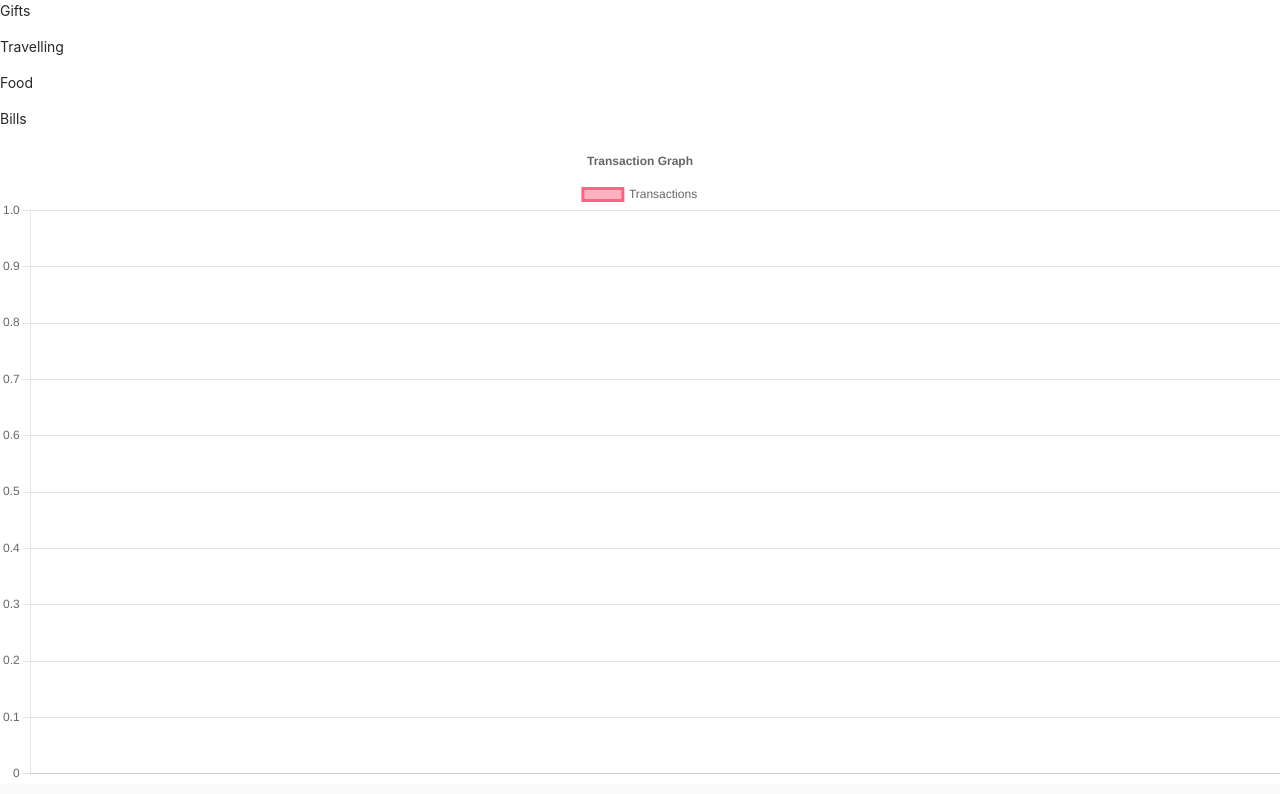
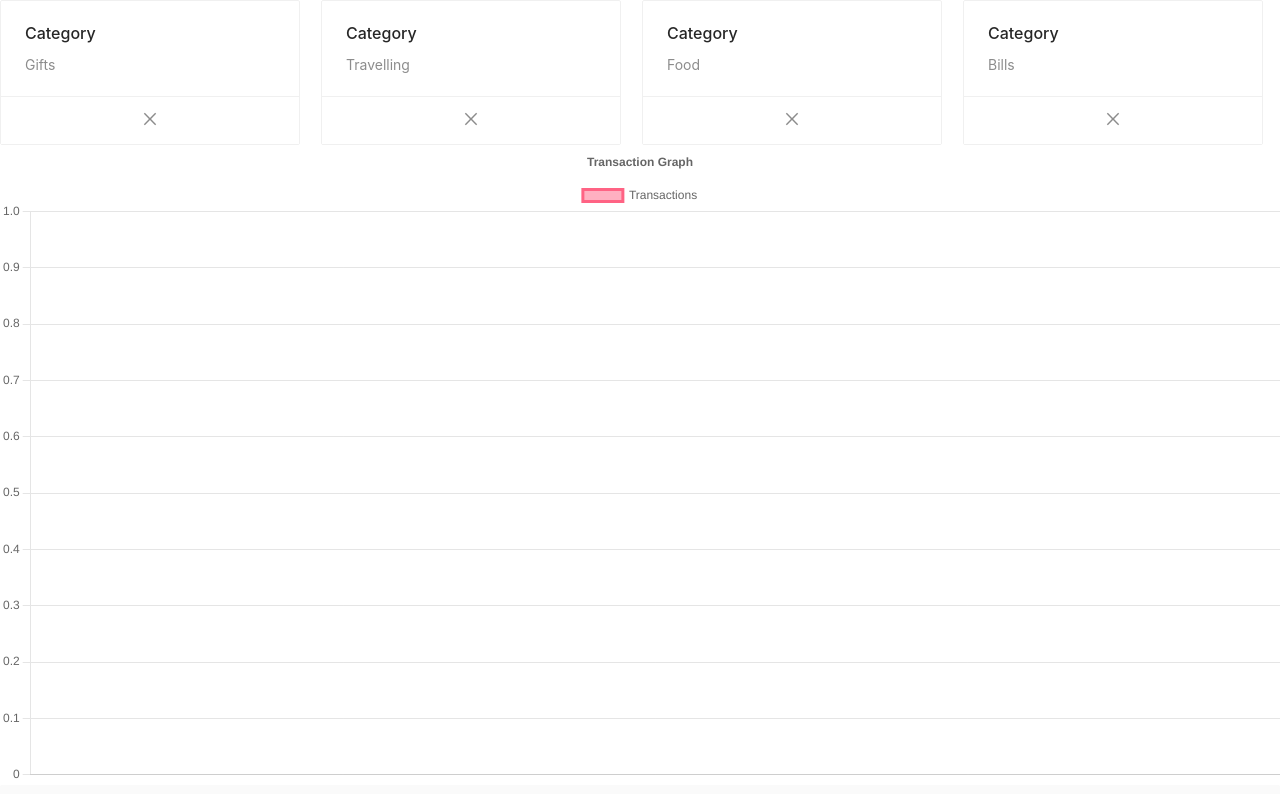
Before and after one commit to datasapiens/expense-app, a React (Create React App) app: page / in a window 1280 px wide. Shown: the top 794 px of the page. Built offline with nearby package versions, Linux system fonts and the light colour scheme.

Commit message:
- added grid to categories

```diff
--- a/src/App.tsx
+++ b/src/App.tsx
@@ -1,11 +1,12 @@
 import React, { useState } from 'react';
 import { RootState } from './store'
 import { useDispatch, useSelector } from 'react-redux'
-import { Input, Form, Button, DatePicker, Select } from 'antd';
+import { Input, Form, Button, DatePicker, Select, Row, Col } from 'antd';
 import TransactionsTable from './table';
 import { addCategory } from './categoryslice';
 import { addTransaction } from './transactionslice';
 import { TransactionsChart } from './chart';
+import CategoryCard from './card';
 const { Option } = Select;
 
 
@@ -43,15 +44,17 @@ const App: React.FC = () => {
   return (
     <div className="App">
       <header className="App-header">
-        {categories.map((item: any, index: number) =>
+        <Row gutter={4}>
+          {categories.map((item: any, index: number) =>
 
-          <p>{item.label}</p>
-          // <Row gutter={4}>
-          //   <Col className="gutter-row" span={6}>
-          //     <CategoryCard category={item} />
-          //   </Col>
-          // </Row>
-        )}
+            //  <p>{item.label}</p>
+
+            <Col className="gutter-row" span={6}>
+              <CategoryCard category={item} />
+            </Col>
+
+          )}
+        </Row>
       </header>
 
       <div>
```
